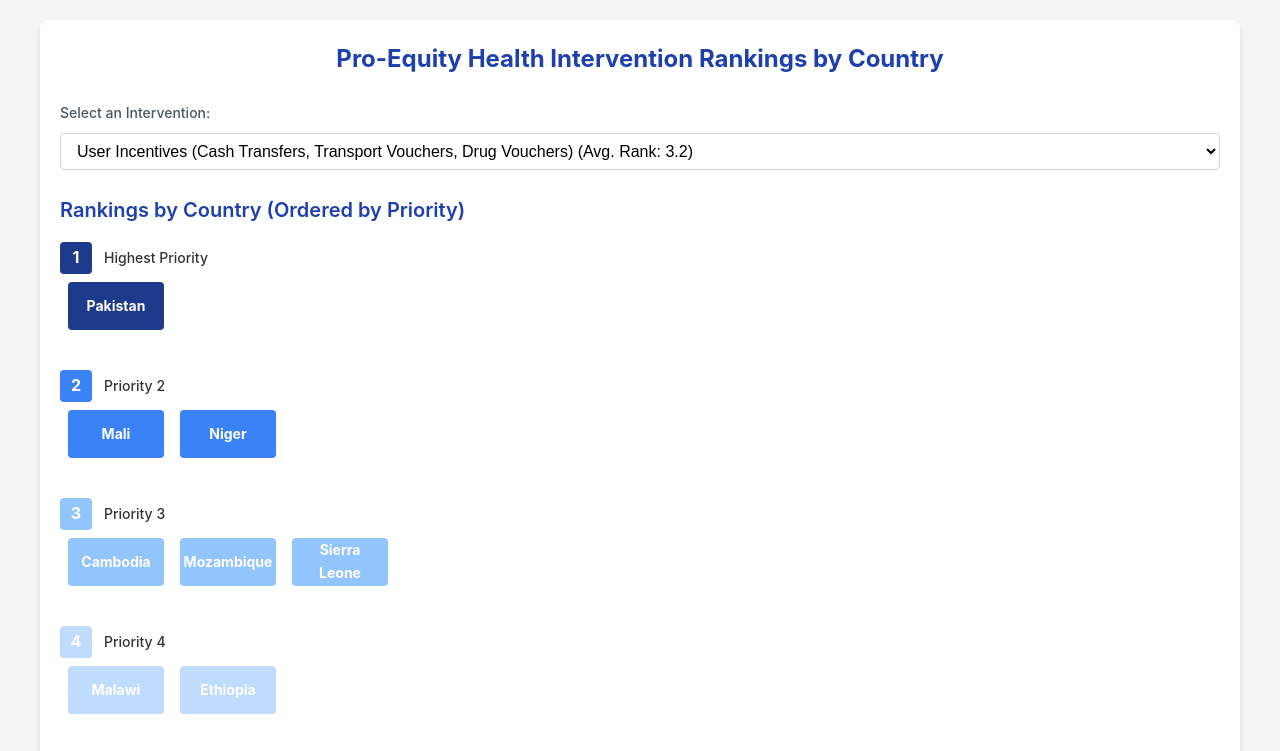
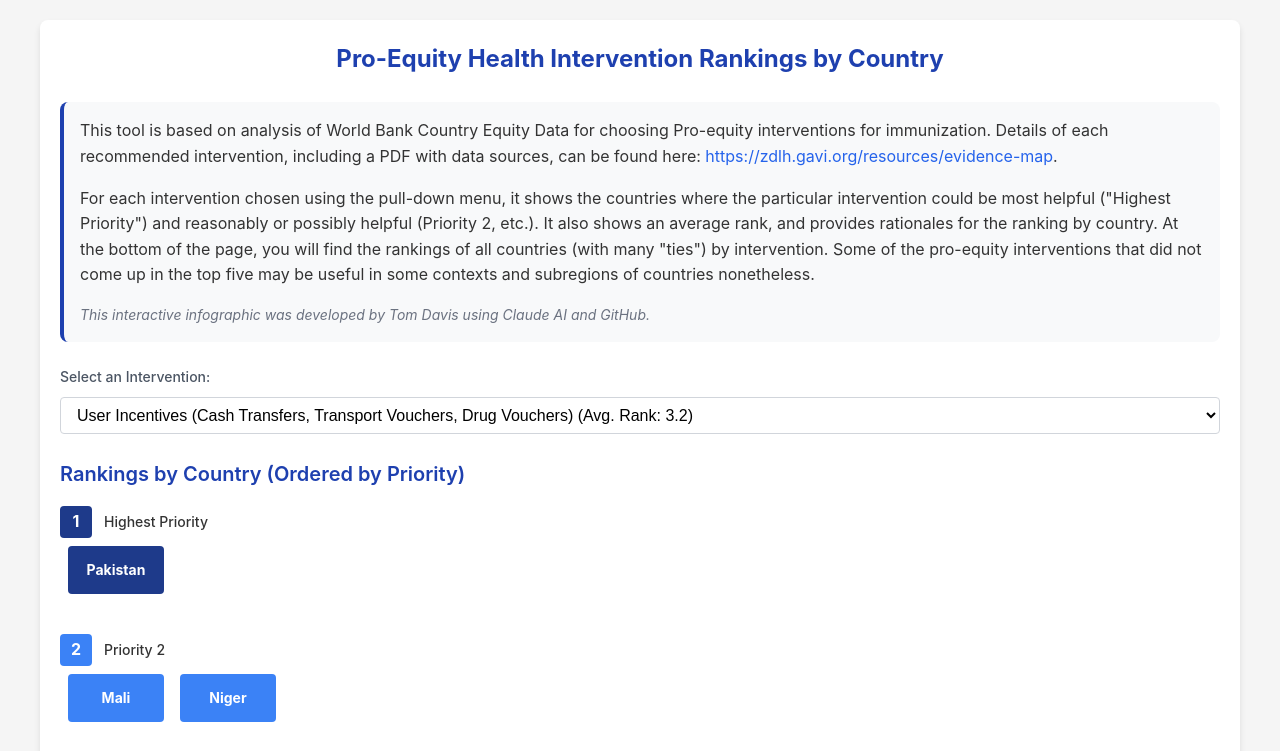
Before and after one commit to tdavismph/Proequity_Interventions_Infographic, a plain HTML site: page index.html in a window 1280 px wide. Shown: the top 751 px of the page. Drawn offline with Linux system fonts and the light colour scheme; no server answers.

Commit message:
Add files via upload

```diff
--- a/index.html
+++ b/index.html
@@ -11,6 +11,15 @@
 <body>
     <div class="container">
         <h1>Pro-Equity Health Intervention Rankings by Country</h1>
+
+        <!-- Introduction -->
+        <div class="introduction">
+            <p>This tool is based on analysis of World Bank Country Equity Data for choosing Pro-equity interventions for immunization. Details of each recommended intervention, including a PDF with data sources, can be found here: <a href="https://zdlh.gavi.org/resources/evidence-map" target="_blank">https://zdlh.gavi.org/resources/evidence-map</a>.</p>
+
+            <p>For each intervention chosen using the pull-down menu, it shows the countries where the particular intervention could be most helpful ("Highest Priority") and reasonably or possibly helpful (Priority 2, etc.). It also shows an average rank, and provides rationales for the ranking by country. At the bottom of the page, you will find the rankings of all countries (with many "ties") by intervention. Some of the pro-equity interventions that did not come up in the top five may be useful in some contexts and subregions of countries nonetheless.</p>
+
+            <p class="footer-note">This interactive infographic was developed by Tom Davis using Claude AI and GitHub.</p>
+        </div>
 
         <!-- Loading indicator -->
         <div id="loading">Loading data... This may take a moment.</div>
@@ -100,7 +109,7 @@
         "Sierra Leone": 3,
         "Tajikistan": 5,
         "Avg. Rank": 3.2,
-        "Rationale": "Pakistan: Severe financial hardship (30% of population) requires direct financial support. Malawi: High financial hardship and foregone care. Mali: Out-of-pocket costs are a major barrier. Bangladesh: Financial barriers are not the biggest issue, but small incentives help ultra-poor families. Cambodia: High OOP spending but not the primary barrier—targeted financial incentives can improve access for the poorest."
+        "Rationale": "Pakistan: Severe financial hardship (30% of population) requires direct financial support. Malawi: High financial hardship and foregone care. Mali: Out-of-pocket costs are a major barrier. Bangladesh: Financial barriers are not the biggest issue, but small incentives help ultra-poor families. Cambodia: High OOP spending but not the primary barrier—targeted financial incentives can improve access for the poorest. Ethiopia: Financial barriers exist but are not the primary driver—targeted support for the poorest can help. Mozambique: OOP spending disproportionately affects the poor; targeted cash transfers can prevent foregone care. Niger: High financial hardship requires targeted subsidies to ensure immunization uptake. Sierra Leone: Nearly 40% of the population faces financial hardship due to health OOP—targeted cash transfers can help. Tajikistan: Financial hardship affects 7-10% of the population—subsidies can prevent poverty-driven care avoidance."
       },
       {
         "Pro-Equtiy Intervention": "Community Health Workers (CHWs) & Community Groups",
@@ -115,7 +124,7 @@
         "Sierra Leone": 2,
         "Tajikistan": 2,
         "Avg. Rank": 2.2,
-        "Rationale": "Bangladesh: Demand-side barriers and vaccine hesitancy require CHW engagement. Pakistan: Large crude-effective coverage gaps suggest poor service delivery—CHWs bridge the gap. Malawi: CHWs crucial for demand generation in remote areas. Mali: CHWs essential for conflict-affected, low-access regions."
+        "Rationale": "Bangladesh: Demand-side barriers and vaccine hesitancy require CHW engagement. Pakistan: Large crude-effective coverage gaps suggest poor service delivery—CHWs bridge the gap. Malawi: CHWs crucial for demand generation in remote areas. Mali: CHWs essential for conflict-affected, low-access regions. Cambodia: CHWs crucial for bridging service gaps, addressing maternal health disparities, and improving immunization uptake. Ethiopia: CHWs are essential for addressing maternal health disparities and vaccine demand generation. Mozambique: CHWs are critical for bridging service gaps in rural and conflict-affected regions. Niger: CHWs are crucial for improving access to maternal health and child vaccination in remote areas. Sierra Leone: CHWs are needed to enhance vaccine confidence and demand-side interventions. Tajikistan: CHWs can play a key role in improving maternal health service uptake."
       },
       {
         "Pro-Equtiy Intervention": "Community-Based Monitoring (CBM) & Social Accountability",
@@ -130,7 +139,7 @@
         "Sierra Leone": 4,
         "Tajikistan": 4,
         "Avg. Rank": 4.2,
-        "Rationale": "Bangladesh: Service quality gaps and dropout rates require CBM. Pakistan: Service quality and accountability are major concerns. Malawi: Ensures proper service delivery in low-readiness areas. Mali: Needed to track supply chain and absenteeism."
+        "Rationale": "Bangladesh: Service quality gaps and dropout rates require CBM. Pakistan: Service quality and accountability are major concerns. Malawi: Ensures proper service delivery in low-readiness areas. Mali: Needed to track supply chain and absenteeism. Cambodia: Service quality issues remain, and CBM can ensure effective service delivery. Ethiopia: Service quality gaps and stockouts require CBM to ensure accountability. Mozambique: Ensures service continuity and stock monitoring, particularly in conflict zones. Niger: Needed to track and improve service quality and vaccine availability. Sierra Leone: Can strengthen immunization programs by reducing dropout rates. Tajikistan: Helps track service disparities and improve service responsiveness."
       },
       {
         "Pro-Equtiy Intervention": "Microplanning & GIS Mapping",
@@ -145,7 +154,7 @@
         "Sierra Leone": 1,
         "Tajikistan": 1,
         "Avg. Rank": 1.7,
-        "Rationale": "Bangladesh: Needed for within-region disparities, especially in urban slums. Malawi: Essential for targeting hardest-to-reach zero-dose children. Mali: High geographic disparities—mobile outreach crucial. Pakistan: Data gaps limit GIS effectiveness, but microplanning is still useful."
+        "Rationale": "Bangladesh: Needed for within-region disparities, especially in urban slums. Malawi: Essential for targeting hardest-to-reach zero-dose children. Mali: High geographic disparities—mobile outreach crucial. Pakistan: Data gaps limit GIS effectiveness, but microplanning is still useful. Cambodia: Within-region inequalities dominate; microplanning essential for targeting local socioeconomic disparities. Ethiopia: Geographic disparities in health services require localized microplanning. Mozambique: High geographic inequities mean targeted service planning is crucial. Niger: Vast disparities between and within regions require localized outreach strategies. Sierra Leone: Needed for rural and underserved regions where service gaps exist. Tajikistan: Within-region disparities in health services necessitate refined microplanning."
       },
       {
         "Pro-Equtiy Intervention": "Integrated Health Campaigns",
@@ -160,7 +169,7 @@
         "Sierra Leone": 5,
         "Tajikistan": 3,
         "Avg. Rank": 3.7,
-        "Rationale": "Bangladesh: Bundling immunization with nutrition and maternal services boosts uptake. Pakistan: Declining child health services require bundled interventions. Malawi: Needed due to worsening child health indicators. Mali: Important in conflict zones to ensure multi-service access."
+        "Rationale": "Bangladesh: Bundling immunization with nutrition and maternal services boosts uptake. Pakistan: Declining child health services require bundled interventions. Malawi: Needed due to worsening child health indicators. Mali: Important in conflict zones to ensure multi-service access. Cambodia: Key child health services (PNC, child illness treatment) have declined—integrated health campaigns can reverse this trend. Ethiopia: Declining full immunization rates require bundled campaigns with maternal and child health services. Mozambique: Immunization rates dropped significantly—bundling with nutrition and maternal care can reverse this trend. Niger: Service delivery gaps necessitate multi-service outreach. Sierra Leone: Can be used to improve vaccine access in hard-to-reach communities. Tajikistan: Declining postnatal care services suggest an opportunity for integrated outreach."
       }
     ];
     </script>
--- a/script.js
+++ b/script.js
@@ -257,9 +257,17 @@ async function initializeData() {
 
             processData(jsonData);
         } else {
-            // If Excel file fails to load, use sample data
-            console.log('Excel file not found, using sample data instead');
-            processData(SAMPLE_DATA);
+            // If Excel file fails to load, try to load JSON file
+            const jsonResponse = await fetch('sample_data.json');
+
+            if (jsonResponse.ok) {
+                const jsonData = await jsonResponse.json();
+                processData(jsonData);
+            } else {
+                // If JSON file also fails, use sample data
+                console.log('Using embedded sample data');
+                processData(SAMPLE_DATA);
+            }
         }
     } catch (error) {
         console.error('Error loading data:', error);
--- a/styles.css
+++ b/styles.css
@@ -42,6 +42,37 @@ h3 {
     font-weight: 600;
     margin-bottom: 8px;
     color: #1e40af;
+}
+
+/* Introduction styles */
+.introduction {
+    margin-bottom: 24px;
+    background-color: #f8f9fa;
+    padding: 16px;
+    border-radius: 8px;
+    border-left: 4px solid #1e40af;
+}
+
+.introduction p {
+    margin-bottom: 16px;
+    line-height: 1.6;
+}
+
+.introduction a {
+    color: #2563eb;
+    text-decoration: none;
+}
+
+.introduction a:hover {
+    text-decoration: underline;
+}
+
+.introduction .footer-note {
+    font-style: italic;
+    font-size: 14px;
+    color: #6b7280;
+    margin-top: 8px;
+    margin-bottom: 0;
 }
 
 /* Utility classes */
```
Also changed, not shown: sample-data.json (+17 -16 lines).
